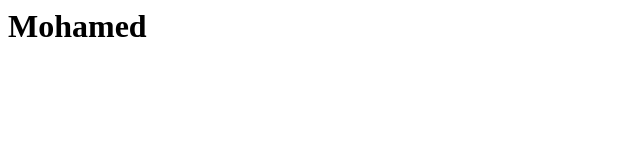
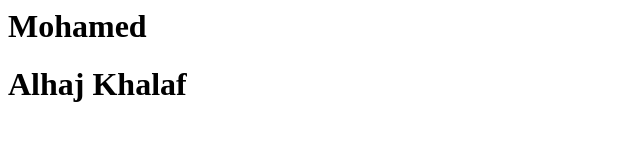
Before and after one commit to Mohamed-Alhaj/test-project-1, a plain HTML site: page index.html in a window 1280 px wide. Shown: the whole page, without its empty margins (0-640 px from the left). Drawn offline with Linux system fonts and the light colour scheme.

Commit message:
v2 index.html

```diff
--- a/index.html
+++ b/index.html
@@ -1 +1,2 @@
 <h1>Mohamed</h1>
+<h1>Alhaj Khalaf</h1>
```
